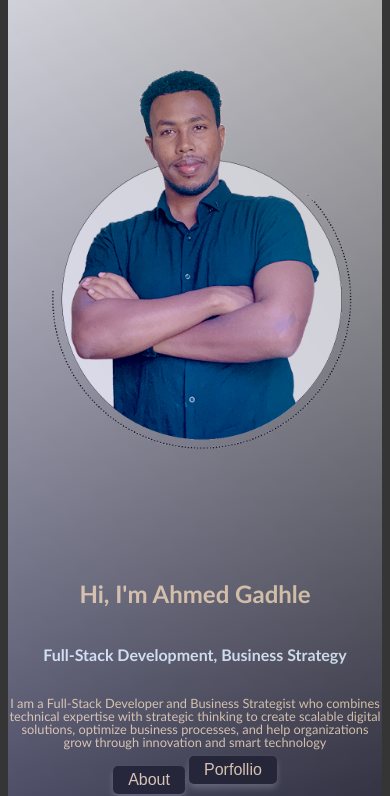
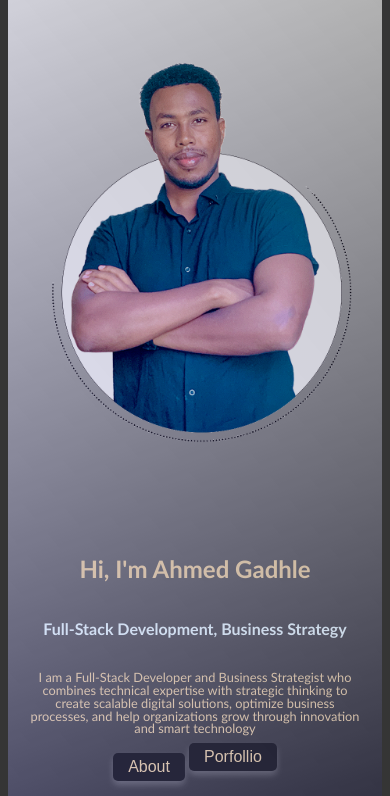
Before and after one commit to gadhleadmin/gadhle, a plain HTML site: page index.html in a window 390 px wide. Shown: the part 69-865 px from the top of the page. Drawn offline with Linux system fonts and the light colour scheme.

Commit message:
first commit

```diff
--- a/saki.css
+++ b/saki.css
@@ -461,13 +461,7 @@ height: 30px;
 .hero-section{
     display: flex;
     flex-wrap: wrap;
-    height: 100vh;
-    display: flex;
-    justify-content: center;
-    align-items: center;
-    gap: 30px;
-   background: linear-gradient(160deg, rgb(255, 255, 255), rgba(255, 0, 0, 0));
-   position: relative;
+    gap:5px;
 }
 
 
@@ -488,6 +482,7 @@ display: flex;
 flex-wrap: wrap;
 justify-content: center;
 align-items: center;
+margin: 20px;
 }
 
 .hero-text h2{
@@ -571,5 +566,3 @@ line-height: 1.6;
 .transform p{
     font-size: 0.9rem;
 }
-
-}
```
